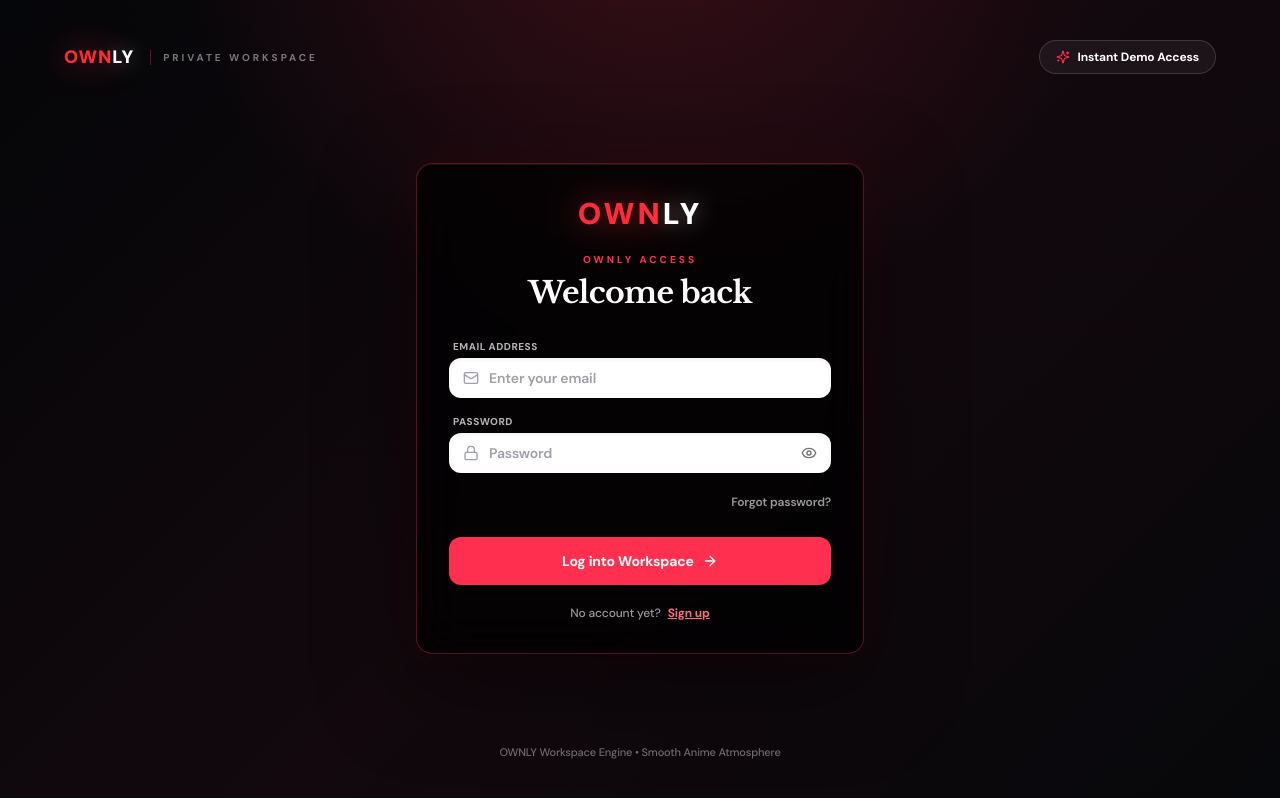
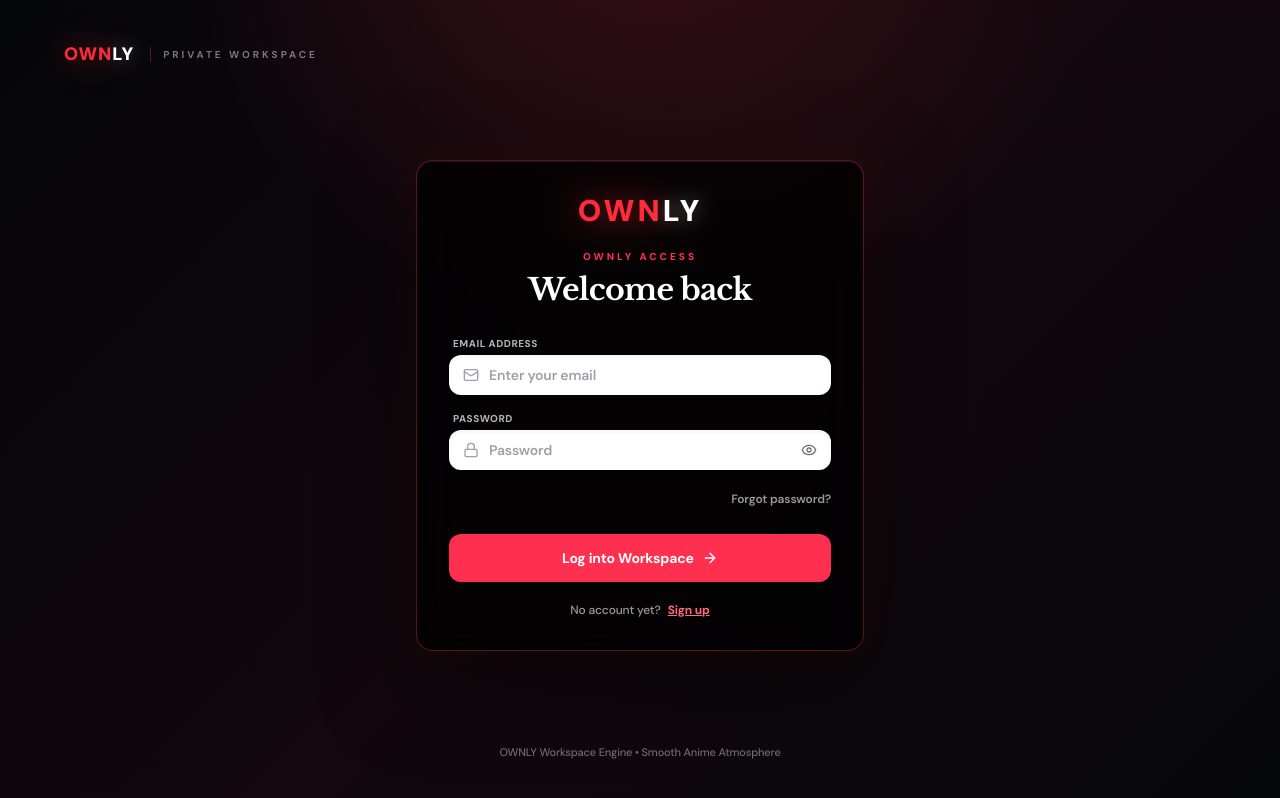
Before and after one commit to Master-mind-dev/Topfile, a React (Vite) app: page / in a window 1280 px wide. Built offline with nearby package versions, Linux system fonts and the light colour scheme; no server answers.

Commit message:
Remove instant demo access

```diff
--- a/src/components/LoginPage.tsx
+++ b/src/components/LoginPage.tsx
@@ -1,7 +1,7 @@
 import React, { useState } from 'react';
 import { motion, AnimatePresence } from 'motion/react';
 import { OwnlyLogo } from './OwnlyLogo';
-import { Eye, EyeOff, Sparkles, ArrowRight, ShieldCheck, CheckCircle2, Lock, Mail, User as UserIcon } from 'lucide-react';
+import { Eye, EyeOff, ArrowRight, ShieldCheck, CheckCircle2, Lock, Mail, User as UserIcon } from 'lucide-react';
 import { UserProfile } from '../types';
 import {
   auth,
@@ -97,32 +97,6 @@ export const LoginPage: React.FC<LoginPageProps> = ({ onLoginSuccess }) => {
     }
   };
 
-  const handleQuickDemoLogin = async () => {
-    setIsLoading(true);
-    setError('');
-    const demoEmail = 'rmohammed7dastagir@gmail.com';
-    const demoPass = 'ownlyworkspace123';
-    const demoName = 'Mohammed Dastagir';
-
-    try {
-      const userCredential = await signInWithEmailAndPassword(auth, demoEmail, demoPass);
-      onLoginSuccess({
-        email: userCredential.user.email || demoEmail,
-        name: userCredential.user.displayName || demoName,
-      });
-    } catch (demoErr: any) {
-      if (demoErr.code === 'auth/user-not-found' || demoErr.code === 'auth/invalid-credential') {
-        setError('Demo account is not set up in Firebase yet. Create it once with the demo credentials or use Sign up.');
-      } else if (demoErr.message?.includes('Firebase is unavailable')) {
-        setError('Firebase is not configured correctly. Add the valid Firebase Web API key in Render.');
-      } else {
-        setError('Demo sign-in failed. Please check Firebase Authentication settings.');
-      }
-    } finally {
-      setIsLoading(false);
-    }
-  };
-
   const handleSendResetEmail = async () => {
     if (!email || !email.includes('@')) {
       setError('Please enter a valid email address.');
@@ -147,14 +121,6 @@ export const LoginPage: React.FC<LoginPageProps> = ({ onLoginSuccess }) => {
           <span className="hidden sm:inline-block text-[10px] uppercase font-bold tracking-[0.3em] text-white/45 border-l border-[#ff304f]/35 pl-3 ml-2">PRIVATE WORKSPACE</span>
         </div>
 
-        <button
-          onClick={handleQuickDemoLogin}
-          className="ownly-login__demo inline-flex items-center gap-2 px-4 py-2 rounded-full text-xs font-bold text-white bg-white/5 border border-white/15 hover:border-[#ff304f] hover:bg-[#ff304f] transition-all duration-300 cursor-pointer group"
-          id="btn-quick-demo-login"
-        >
-          <Sparkles className="w-3.5 h-3.5 text-[#ff304f] group-hover:text-white transition-colors" />
-          <span>Instant Demo Access</span>
-        </button>
       </div>
 
       {/* Center Auth Card with Anime Starry Glow */}
```
